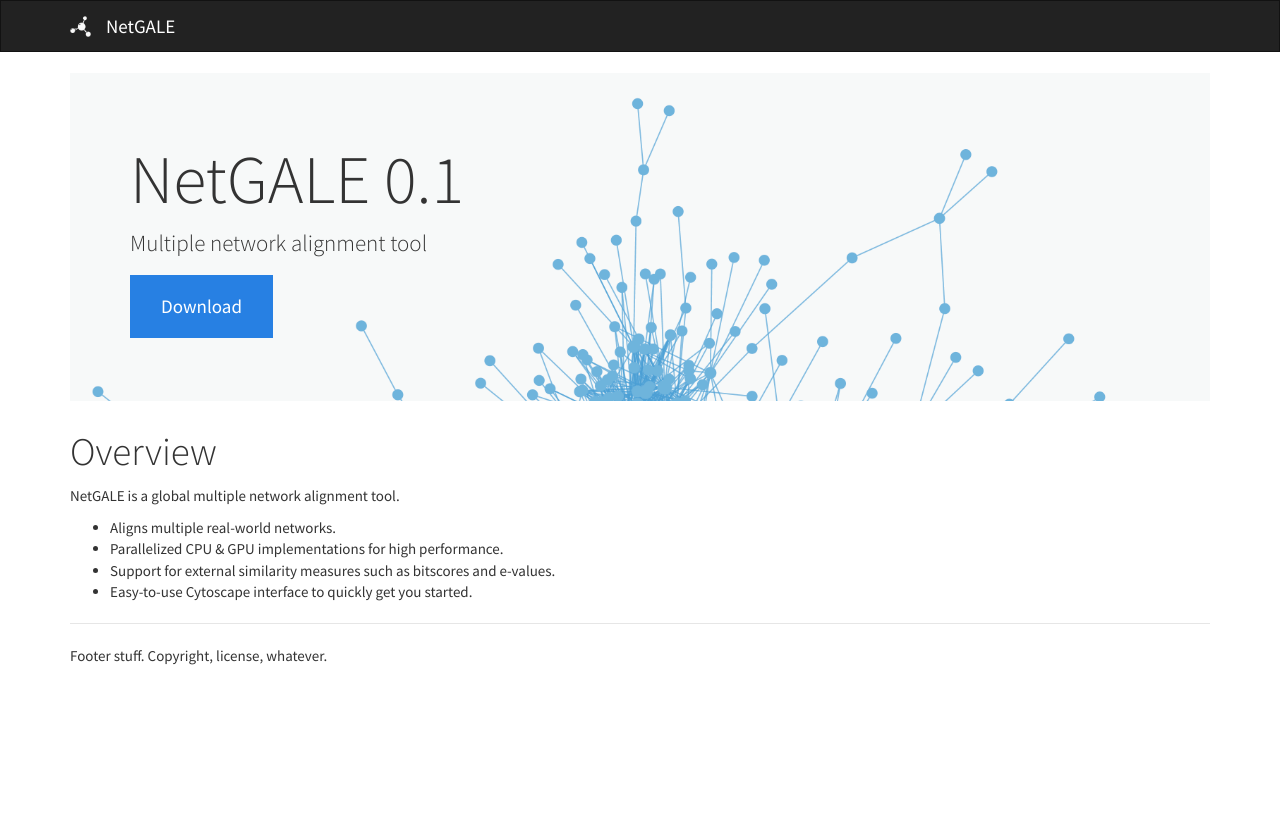
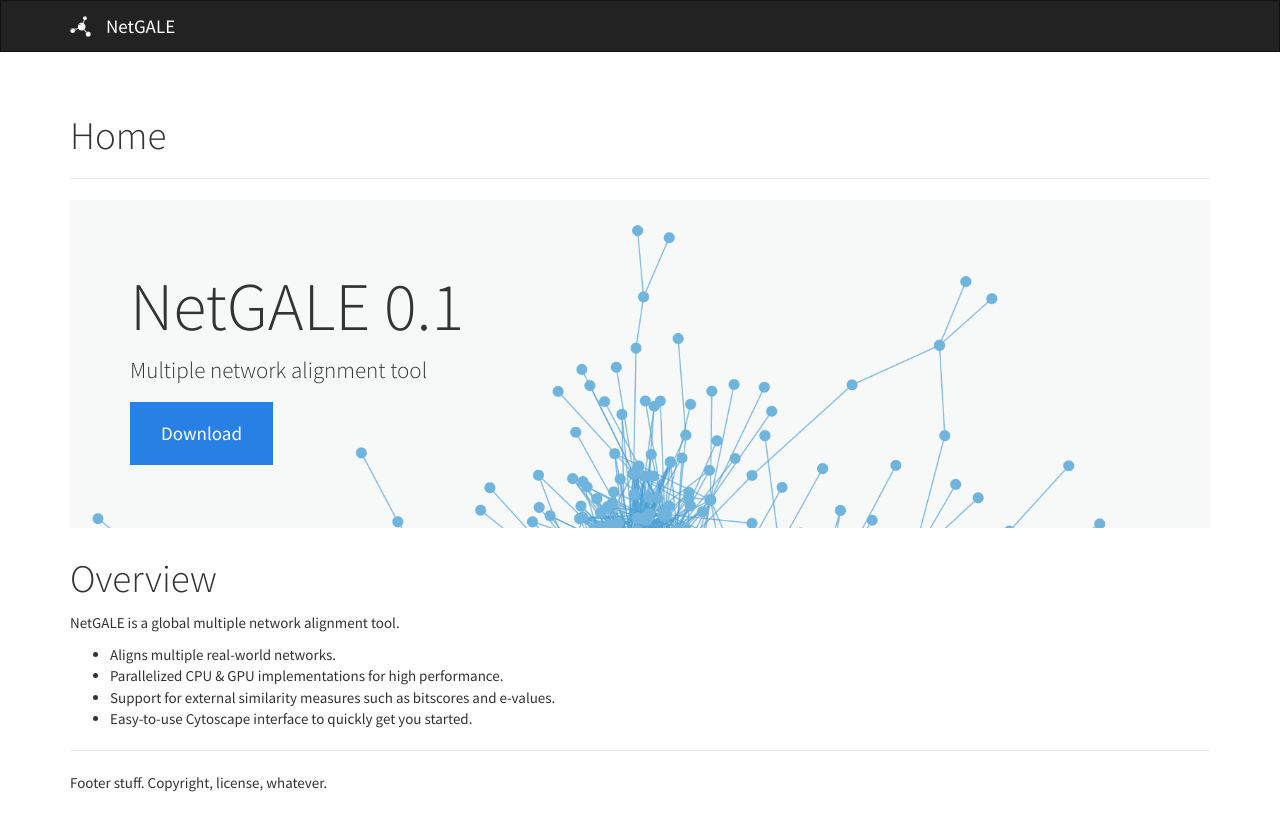
Before and after one commit to netgale/netgale.github.io, a Jekyll site: the page built from index.md, in a window 1280 px wide. Shown: the top 831 px of the page. Built offline with Jekyll 4.4.1, drawn with Linux system fonts in a browser that asks for light colours; nearby versions of some CDN libraries.

Commit message:
Fixed navbar active selection

```diff
--- a/_layouts/default.html
+++ b/_layouts/default.html
@@ -14,8 +14,8 @@ navigation:
 	<head>
 		<meta http-equiv="content-type" content="text/html; charset=UTF-8">
 		<meta charset="utf-8">
-		{% assign url = page.url | remove:'index.html' %}
-		<title>{% if url != "/" %}{{ page.title }} | {% endif %}NetGALE</title>
+		{% assign url = page.url | remove:'/index.html' %}
+		<title>{% if url != "" %}{{ page.title }} | {% endif %}NetGALE</title>
 		<meta name="viewport" content="width=device-width, initial-scale=1, maximum-scale=1">
 		<link rel="stylesheet" href="/css/bootstrap-cosmo.min.css">
 		<!--[if lt IE 9]>
@@ -39,7 +39,7 @@ navigation:
 				</div>
 				<div class="collapse navbar-collapse" id="netgale-navbar">
 					<ul class="nav navbar-nav">
-						{% assign url = page.url | remove:'index.html' %}
+						{% assign url = page.url | remove:'/index.html' %}
 						{% for link in page.navigation %}
 						<li {% if url == link.url %}class="active"{% endif %}>
 							<a href="{{ link.url }}">{{ link.text }}</a>
@@ -51,8 +51,8 @@ navigation:
 		</nav>
 
 		<div class="container">
-			{% assign url = page.url | remove:'index.html' %}
-			{% if url != "/" %}
+			{% assign url = page.url | remove:'/index.html' %}
+			{% if url != "" %}
 			<div id="banner" class="page-header">
 				<h1>{{ page.title }}</h1>
 			</div>
```
